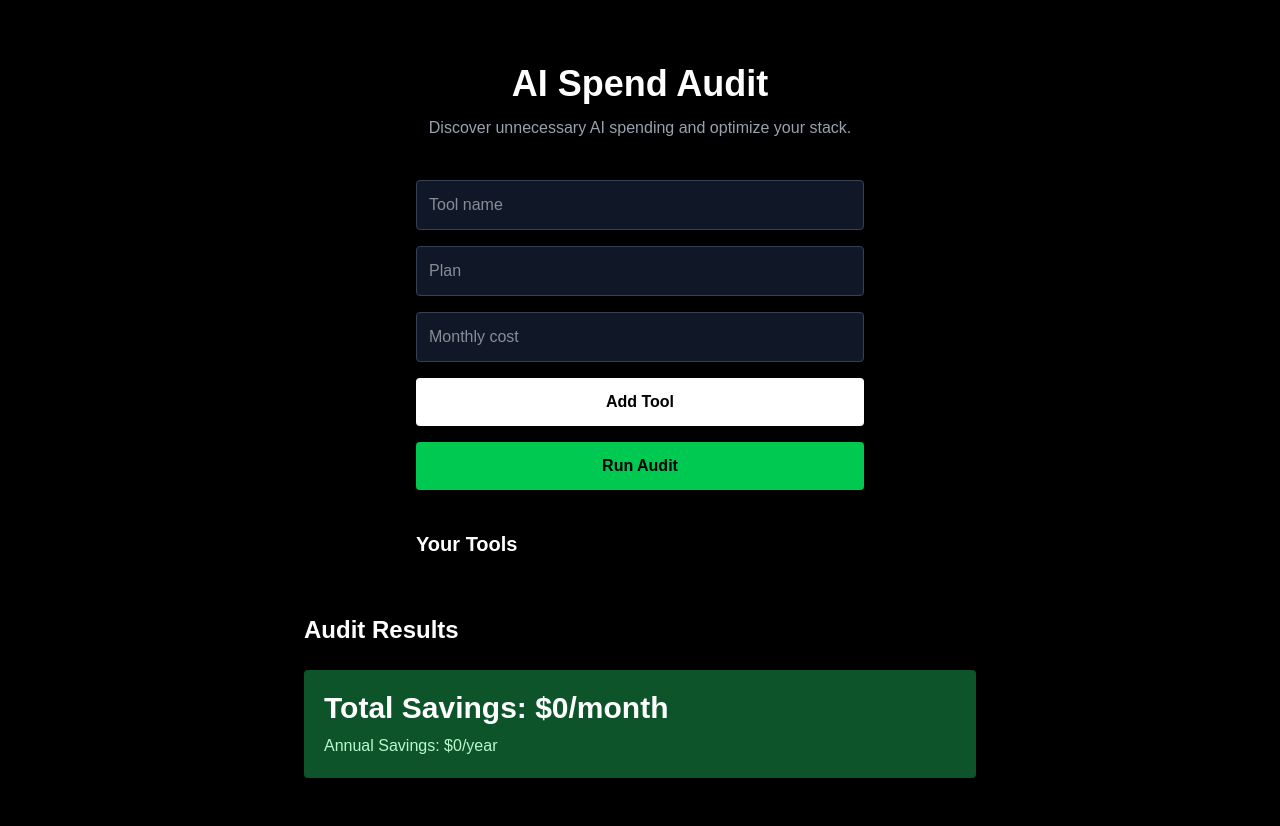
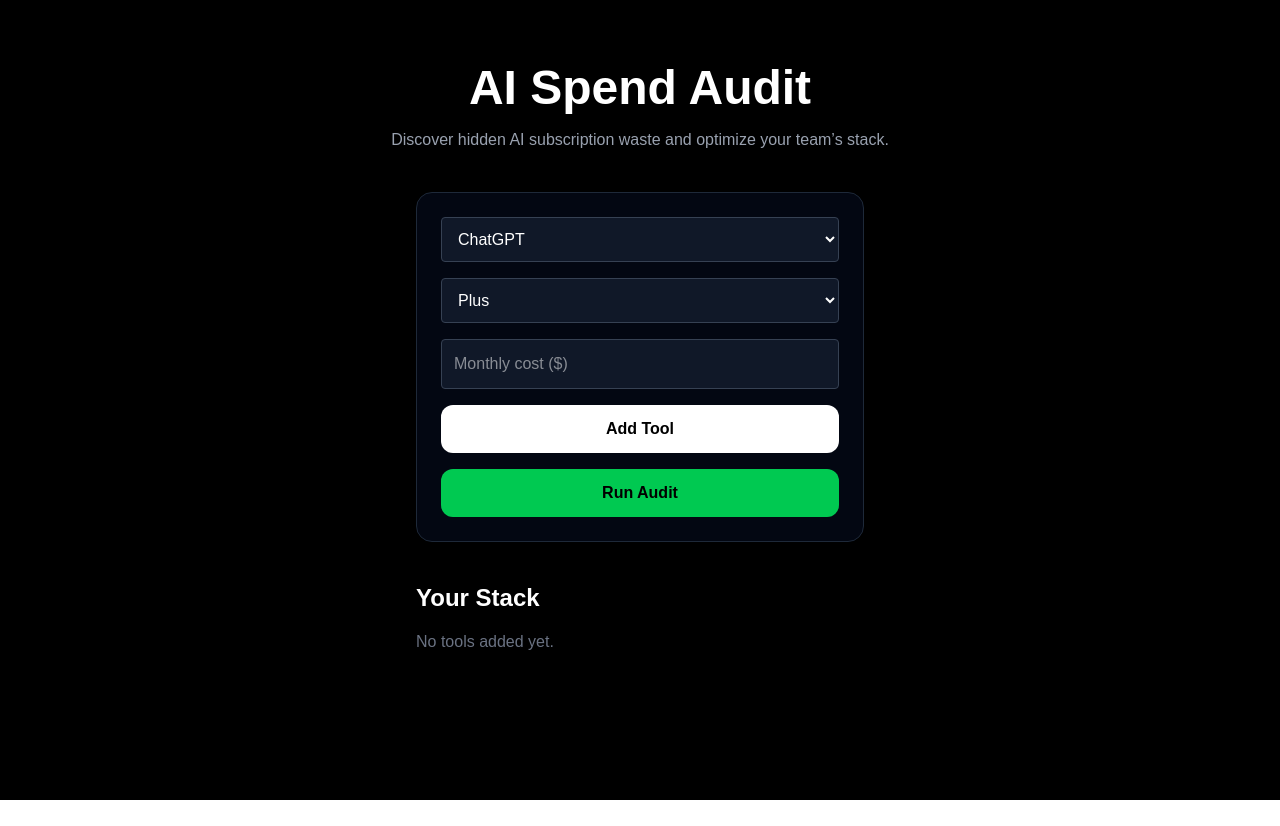
Before and after one commit to Nilamvsp/ai-spend-audit, a Next.js app: page / in a window 1280 px wide. After the commit the page ends 800 px from the top, so only its background shows below. Built offline with nearby package versions, Linux system fonts and the light colour scheme.

Commit message:
feat: add persistent audit form with tool plan selection

```diff
--- a/app/page.tsx
+++ b/app/page.tsx
@@ -1,6 +1,6 @@
 "use client";
 
-import { useState } from "react";
+import { useEffect, useState } from "react";
 
 type Tool = {
   name: string;
@@ -15,16 +15,38 @@ type AuditResult = {
   reason: string;
 };
 
+const toolPlans: Record<string, string[]> = {
+  ChatGPT: ["Plus", "Team", "Enterprise"],
+  Cursor: ["Pro", "Business", "Enterprise"],
+  Claude: ["Pro", "Max", "Team"],
+  Gemini: ["Pro", "Ultra"],
+  Copilot: ["Individual", "Business"],
+};
+
 export default function Home() {
   const [tools, setTools] = useState<Tool[]>([]);
   const [results, setResults] = useState<AuditResult[]>([]);
 
-  const [name, setName] = useState("");
-  const [plan, setPlan] = useState("");
+  const [name, setName] = useState("ChatGPT");
+  const [plan, setPlan] = useState("Plus");
   const [cost, setCost] = useState("");
 
+  // LOAD FROM LOCAL STORAGE
+  useEffect(() => {
+    const savedTools = localStorage.getItem("tools");
+
+    if (savedTools) {
+      setTools(JSON.parse(savedTools));
+    }
+  }, []);
+
+  // SAVE TO LOCAL STORAGE
+  useEffect(() => {
+    localStorage.setItem("tools", JSON.stringify(tools));
+  }, [tools]);
+
   const addTool = () => {
-    if (!name || !plan || !cost) return;
+    if (!cost) return;
 
     const newTool: Tool = {
       name,
@@ -34,8 +56,6 @@ export default function Home() {
 
     setTools([...tools, newTool]);
 
-    setName("");
-    setPlan("");
     setCost("");
   };
 
@@ -45,53 +65,49 @@ export default function Home() {
     tools.forEach((tool) => {
       const monthlyCost = Number(tool.cost);
 
-      // ChatGPT logic
       if (
-        tool.name.toLowerCase() === "chatgpt" &&
-        tool.plan.toLowerCase() === "team"
+        tool.name === "ChatGPT" &&
+        tool.plan === "Team"
       ) {
         auditResults.push({
-          tool: "ChatGPT",
+          tool: tool.name,
           recommendation: "Switch to ChatGPT Plus",
           savings: 20,
           reason:
-            "Small teams often do not fully utilize Team features.",
+            "Small teams may not fully utilize Team collaboration features.",
         });
       }
 
-      // Cursor logic
       else if (
-        tool.name.toLowerCase() === "cursor" &&
-        tool.plan.toLowerCase() === "business"
+        tool.name === "Cursor" &&
+        tool.plan === "Business"
       ) {
         auditResults.push({
-          tool: "Cursor",
+          tool: tool.name,
           recommendation: "Downgrade to Cursor Pro",
           savings: 20,
           reason:
-            "Business features may be unnecessary for small engineering teams.",
+            "Business plan may be unnecessary for smaller developer teams.",
         });
       }
 
-      // Generic logic
       else if (monthlyCost > 100) {
         auditResults.push({
           tool: tool.name,
           recommendation: "Review enterprise usage",
           savings: 25,
           reason:
-            "High monthly spend may indicate underutilized premium features.",
+            "High monthly spend suggests potential underutilized features.",
         });
       }
 
-      // No savings
       else {
         auditResults.push({
           tool: tool.name,
-          recommendation: "Current plan looks reasonable",
+          recommendation: "Current setup looks optimized",
           savings: 0,
           reason:
-            "No obvious optimization opportunities detected.",
+            "No obvious savings opportunities found.",
         });
       }
     });
@@ -107,48 +123,63 @@ export default function Home() {
   return (
     <main className="min-h-screen bg-black text-white p-6 flex flex-col items-center">
 
-      <h1 className="text-4xl font-bold mt-10">
+      <h1 className="text-5xl font-bold mt-10 text-center">
         AI Spend Audit
       </h1>
 
-      <p className="text-gray-400 mt-3 text-center max-w-xl">
-        Discover unnecessary AI spending and optimize your stack.
+      <p className="text-gray-400 mt-4 text-center max-w-2xl">
+        Discover hidden AI subscription waste and optimize your team’s stack.
       </p>
 
       {/* FORM */}
-      <div className="mt-10 w-full max-w-md space-y-4">
+      <div className="mt-10 w-full max-w-md space-y-4 bg-gray-950 p-6 rounded-2xl border border-gray-800">
 
+        {/* TOOL SELECT */}
+        <select
+          value={name}
+          onChange={(e) => {
+            const selectedTool = e.target.value;
+            setName(selectedTool);
+            setPlan(toolPlans[selectedTool][0]);
+          }}
+          className="w-full p-3 rounded bg-gray-900 border border-gray-700"
+        >
+          {Object.keys(toolPlans).map((tool) => (
+            <option key={tool}>{tool}</option>
+          ))}
+        </select>
+
+        {/* PLAN SELECT */}
+        <select
+          value={plan}
+          onChange={(e) => setPlan(e.target.value)}
+          className="w-full p-3 rounded bg-gray-900 border border-gray-700"
+        >
+          {toolPlans[name].map((p) => (
+            <option key={p}>{p}</option>
+          ))}
+        </select>
+
+        {/* COST INPUT */}
         <input
+          type="number"
+          placeholder="Monthly cost ($)"
+          value={cost}
+          onChange={(e) => setCost(e.target.value)}
           className="w-full p-3 rounded bg-gray-900 border border-gray-700"
-          placeholder="Tool name"
-          value={name}
-          onChange={(e) => setName(e.target.value)}
         />
 
-        <input
-          className="w-full p-3 rounded bg-gray-900 border border-gray-700"
-          placeholder="Plan"
-          value={plan}
-          onChange={(e) => setPlan(e.target.value)}
-        />
-
-        <input
-          className="w-full p-3 rounded bg-gray-900 border border-gray-700"
-          placeholder="Monthly cost"
-          value={cost}
-          onChange={(e) => setCost(e.target.value)}
-        />
-
+        {/* BUTTONS */}
         <button
           onClick={addTool}
-          className="w-full bg-white text-black py-3 rounded font-semibold"
+          className="w-full bg-white text-black py-3 rounded-xl font-semibold hover:bg-gray-200"
         >
           Add Tool
         </button>
 
         <button
           onClick={runAudit}
-          className="w-full bg-green-500 text-black py-3 rounded font-semibold"
+          className="w-full bg-green-500 text-black py-3 rounded-xl font-semibold hover:bg-green-400"
         >
           Run Audit
         </button>
@@ -157,63 +188,72 @@ export default function Home() {
 
       {/* TOOL LIST */}
       <div className="mt-10 w-full max-w-md">
-        <h2 className="text-xl font-semibold mb-4">
-          Your Tools
+
+        <h2 className="text-2xl font-bold mb-4">
+          Your Stack
         </h2>
 
-        {tools.map((t, i) => (
-          <div
-            key={i}
-            className="bg-gray-900 border border-gray-700 p-4 rounded mb-3"
-          >
-            <p><b>Tool:</b> {t.name}</p>
-            <p><b>Plan:</b> {t.plan}</p>
-            <p><b>Cost:</b> ${t.cost}/month</p>
-          </div>
-        ))}
+        {tools.length === 0 ? (
+          <p className="text-gray-500">
+            No tools added yet.
+          </p>
+        ) : (
+          tools.map((tool, index) => (
+            <div
+              key={index}
+              className="bg-gray-900 border border-gray-700 p-4 rounded-xl mb-4"
+            >
+              <p><b>Tool:</b> {tool.name}</p>
+              <p><b>Plan:</b> {tool.plan}</p>
+              <p><b>Spend:</b> ${tool.cost}/month</p>
+            </div>
+          ))
+        )}
+
       </div>
 
-      {/* AUDIT RESULTS */}
-      <div className="mt-10 w-full max-w-2xl">
+      {/* RESULTS */}
+      {results.length > 0 && (
+        <div className="mt-12 w-full max-w-2xl">
 
-        <h2 className="text-2xl font-bold mb-6">
-          Audit Results
-        </h2>
+          <div className="bg-green-900 p-6 rounded-2xl mb-8">
+            <h2 className="text-4xl font-bold">
+              Save ${totalSavings}/month
+            </h2>
 
-        <div className="bg-green-900 p-5 rounded mb-6">
-          <h3 className="text-3xl font-bold">
-            Total Savings: ${totalSavings}/month
-          </h3>
-
-          <p className="mt-2 text-green-200">
-            Annual Savings: ${totalSavings * 12}/year
-          </p>
-        </div>
-
-        {results.map((result, i) => (
-          <div
-            key={i}
-            className="bg-gray-900 border border-gray-700 p-5 rounded mb-4"
-          >
-            <h3 className="text-xl font-semibold">
-              {result.tool}
-            </h3>
-
-            <p className="mt-2">
-              <b>Recommendation:</b> {result.recommendation}
-            </p>
-
-            <p className="mt-2">
-              <b>Potential Savings:</b> ${result.savings}/month
-            </p>
-
-            <p className="mt-2 text-gray-400">
-              {result.reason}
+            <p className="mt-2 text-green-200">
+              Estimated annual savings: ${totalSavings * 12}
             </p>
           </div>
-        ))}
 
-      </div>
+          <div className="space-y-5">
+            {results.map((result, index) => (
+              <div
+                key={index}
+                className="bg-gray-900 border border-gray-700 p-5 rounded-2xl"
+              >
+                <h3 className="text-2xl font-semibold">
+                  {result.tool}
+                </h3>
+
+                <p className="mt-3">
+                  <b>Recommendation:</b>{" "}
+                  {result.recommendation}
+                </p>
+
+                <p className="mt-2">
+                  <b>Savings:</b> ${result.savings}/month
+                </p>
+
+                <p className="mt-3 text-gray-400">
+                  {result.reason}
+                </p>
+              </div>
+            ))}
+          </div>
+
+        </div>
+      )}
 
     </main>
   );
```
